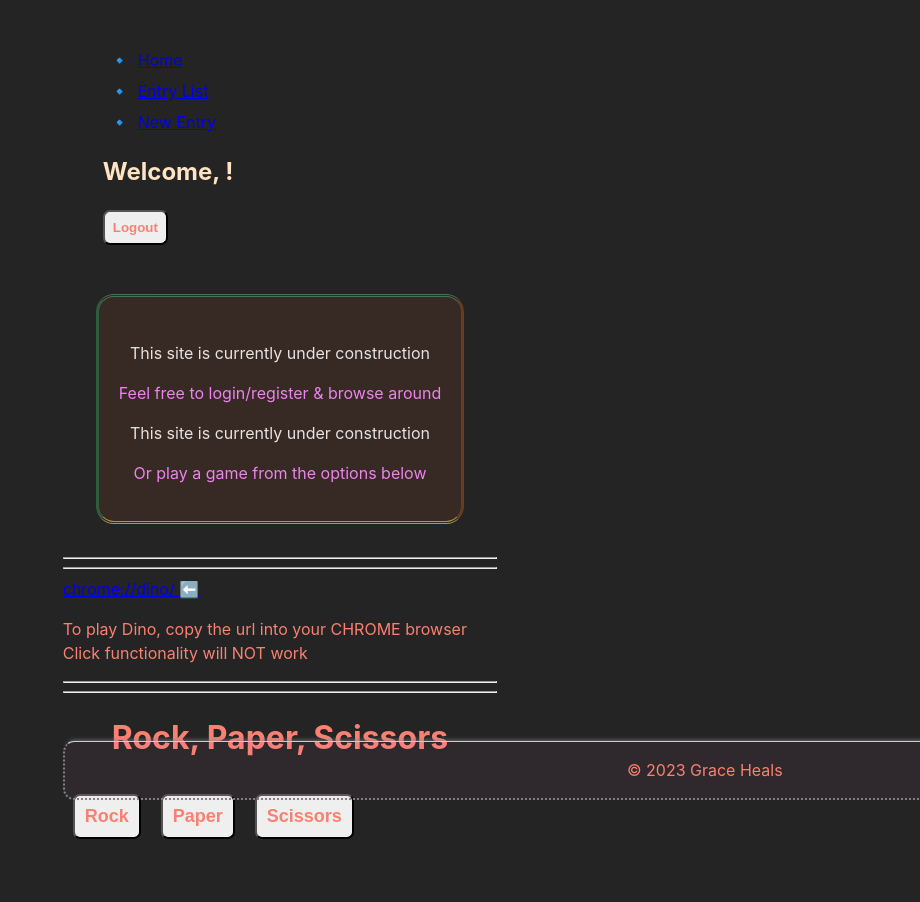
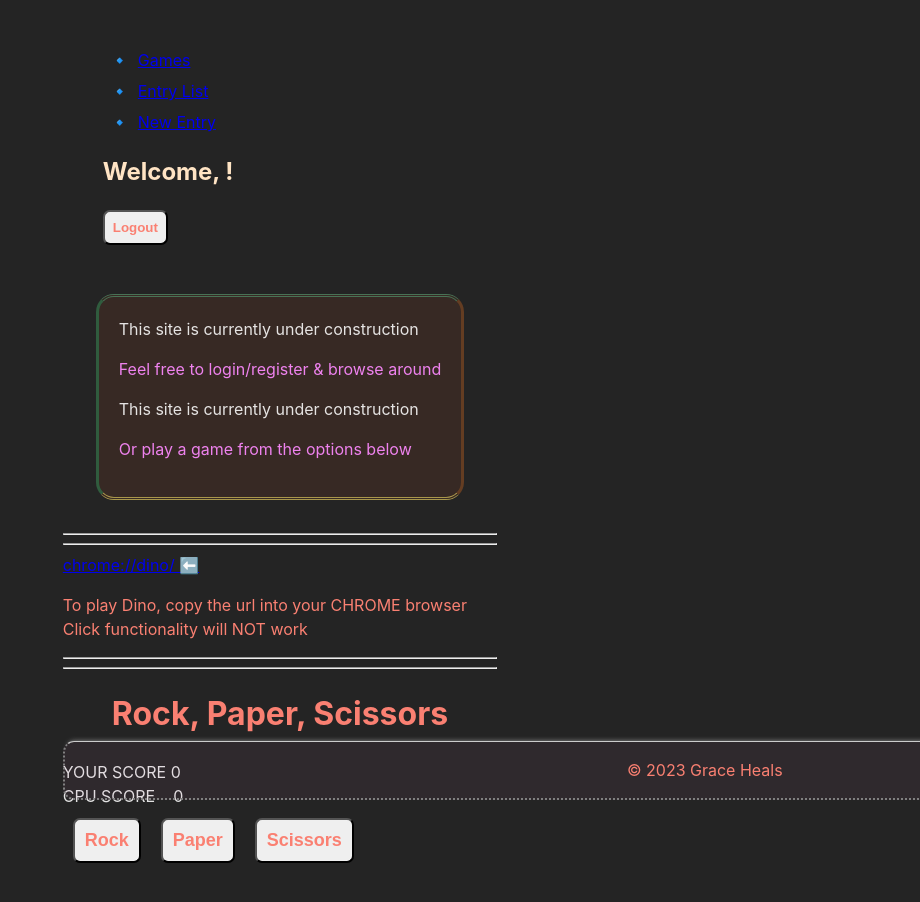
Before and after one commit to anickacodes/journal_app, a React (Vite) app: page /home in a window 1280 px wide. Shown: the top 902 px of the page, without its empty margins (360-1280 px from the left). Built offline with nearby package versions, Linux system fonts and the light colour scheme; sample sign-in values are in the browser's storage.

Commit message:
points system for RPS, removed home text from nav

```diff
--- a/src/Games/RPS.jsx
+++ b/src/Games/RPS.jsx
@@ -1,32 +1,57 @@
 import React, { useState } from "react";
 
 const RPS = () => {
-
-    const [result, setResult] = useState(null)
+  const [result, setResult] = useState(null);
+  const [points, setPoints] = useState({ user: 0, cpu: 0 });
   const play = (userChoice) => {
-
     const choices = ["rock", "paper", "scissors"];
     const computerChoice = choices[Math.floor(Math.random() * choices.length)];
 
     if (userChoice === computerChoice) {
-      console.log(`USER: ${userChoice} VS CPU: ${computerChoice}`);
       setResult("It's a draw!");
     } else if (
       (userChoice === "rock" && computerChoice === "scissors") ||
       (userChoice === "paper" && computerChoice === "rock") ||
       (userChoice === "scissors" && computerChoice === "paper")
     ) {
-      console.log(`USER: ${userChoice} VS CPU: ${computerChoice}`);
       setResult("You win!");
+      setPoints((prevPoints) => ({ ...prevPoints, user: prevPoints.user + 2 }));
     } else {
-      console.log(`USER: ${userChoice} VS CPU: ${computerChoice}`);
       setResult("You lose!");
+      setPoints((prevPoints) => ({ ...prevPoints, cpu: prevPoints.cpu + 2 }));
+    }
+
+    const winScheme = {
+      rock: "scissors",
+      paper: "rock",
+      scissors: "paper",
+    };
+
+    if (winScheme[userChoice] === computerChoice) {
+      setPoints((prevPoints) => ({ ...prevPoints, user: prevPoints.user + 1 }));
+    }
+
+    if (points.user >= 5) {
+      setResult("Congratulations! You win the game!");
+      setPoints(points);
+      // You can also implement logic for giving an award to the user here
+    } else if (points.cpu >= 5) {
+      setResult("Sorry, you lost the game. Better luck next time!");
+      setPoints(points);
+
+      // You can also implement logic for giving an award to the CPU here
     }
   };
+
+  // 2 points when beating scissors with rock
+  // 1 point when beating rock with paper
+  // 1 point when beating paper with scissors
 
   return (
     <div>
       <h1>Rock, Paper, Scissors</h1>
+      <div>YOUR SCORE {points.user}</div>
+      <div>CPU SCORE &nbsp;&nbsp; {points.cpu}</div>
       <button
         style={{
           fontSize: "18px",
--- a/src/components/Home.jsx
+++ b/src/components/Home.jsx
@@ -5,18 +5,19 @@ import RPS from "../Games/RPS";
 import Dino from "../Games/Dino";
 
 const Home = () => {
-
   return (
     <>
       <div className="home_container">
-        <div className="intro" />
-        <br />
-        This site is currently under construction
-        <br />
-        <p style={{color: 'violet'}}>Feel free to login/register & browse around</p>
-        This site is currently under construction
-        <br />
-        <p style={{color: 'violet'}}>Or play a game from the options below</p>
+        <div className="intro">
+          This site is currently under construction
+          <p style={{ color: "violet" }}>
+            Feel free to login/register & browse around
+          </p>
+          This site is currently under construction
+          <p style={{ color: "violet" }}>
+            Or play a game from the options below
+          </p>
+        </div>
       </div>
       <Dino />
       <RPS />
--- a/src/components/NavBar.jsx
+++ b/src/components/NavBar.jsx
@@ -18,7 +18,7 @@ const NavBar = ({ user, onLogout }) => {
       <nav>
         <ul>
           <li className="nav-link">
-            <Link to="/">Home</Link>
+            <Link to="/">Games</Link>
           </li>
           <li className="nav-link">
             <Link to="/list">Entry List</Link>
```
